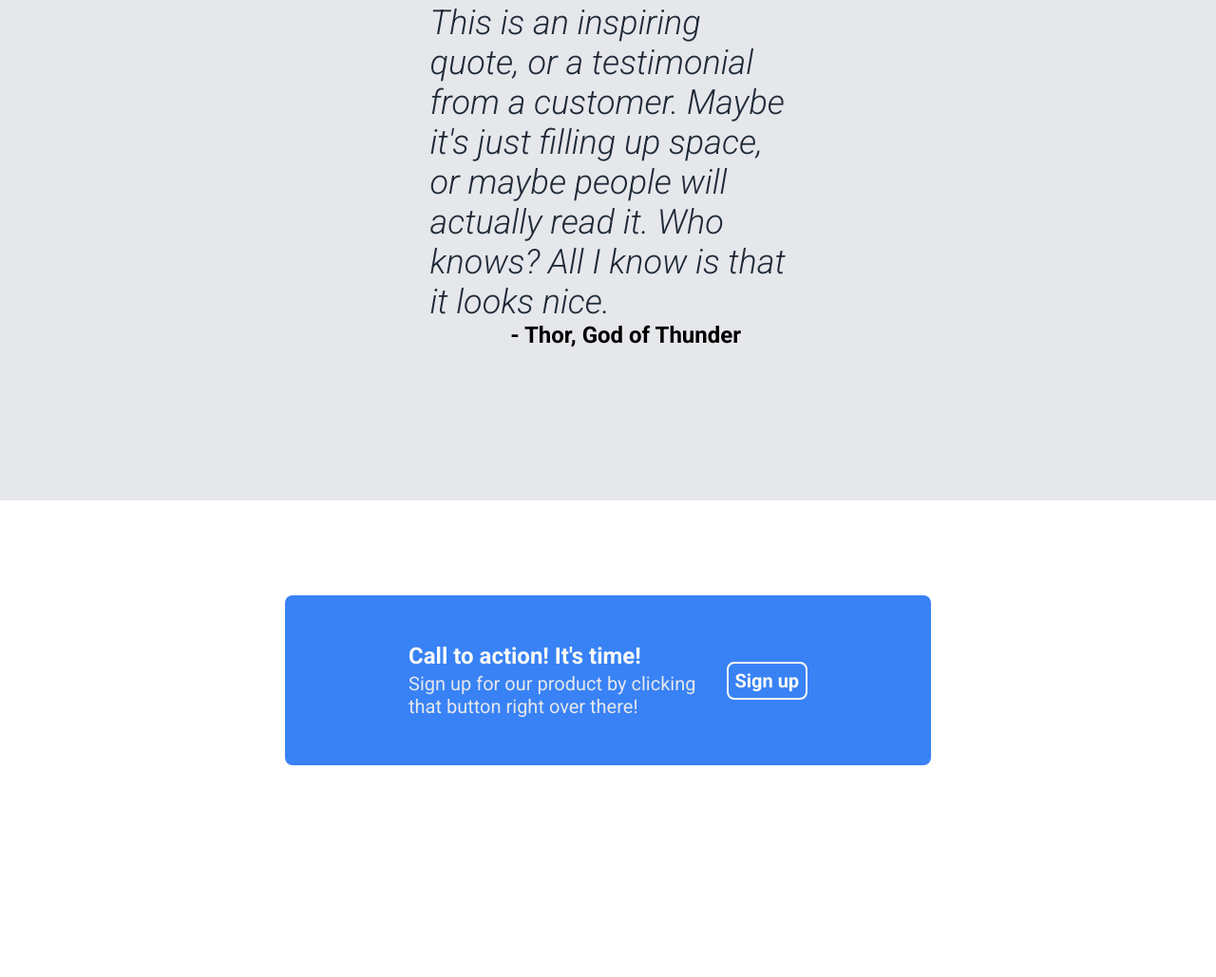
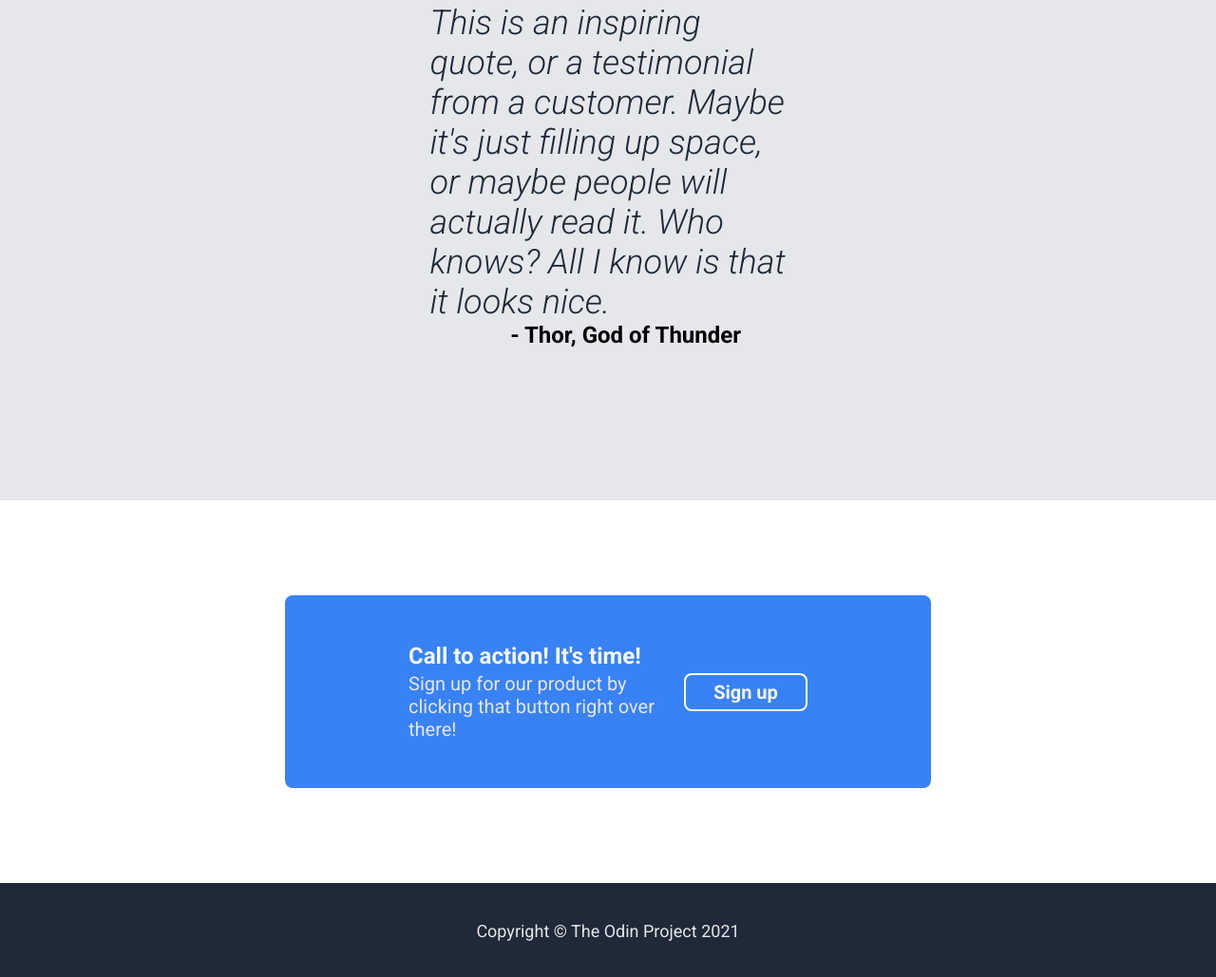
Before and after one commit to KingKlaus21/odin-landing-page, a plain HTML site: page index.html in a window 1280 px wide. Shown: the part 1788-2817 px from the top of the page at 95% size. Before the commit the page ends 2694 px from the top, so only its background shows below. Drawn offline with Linux system fonts and the light colour scheme.

Commit message:
Completed footer

```diff
--- a/index.html
+++ b/index.html
@@ -84,7 +84,7 @@
     </div>
 
     <div class="footer">
-
+      <p class="footer-text">Copyright &copy; The Odin Project 2021</p>
     </div>
 
   </body>
--- a/styles.css
+++ b/styles.css
@@ -235,6 +235,7 @@ button {
 
 .convincing-text {
     margin: 0px;
+    padding-right: 5px;
     font-size: 20px;
     color: #E5E7EB;
 }
@@ -243,7 +244,31 @@ button {
     border-color: white;
     border: solid;
     border-width: 2px;
+
+    flex-shrink: 0;
 }
+
+
+/* ------------------------------------------ */
+
+
+.footer {
+    background-color: #1f2937;
+}
+
+.footer-text {
+    font-size: 18px;
+    color: #E5E7EB;
+    padding-top: 22px;
+    padding-bottom: 22px;
+
+    display: flex;
+    justify-content: center;
+    align-items: center;
+}
+
+
+
 
 
 /*
```
